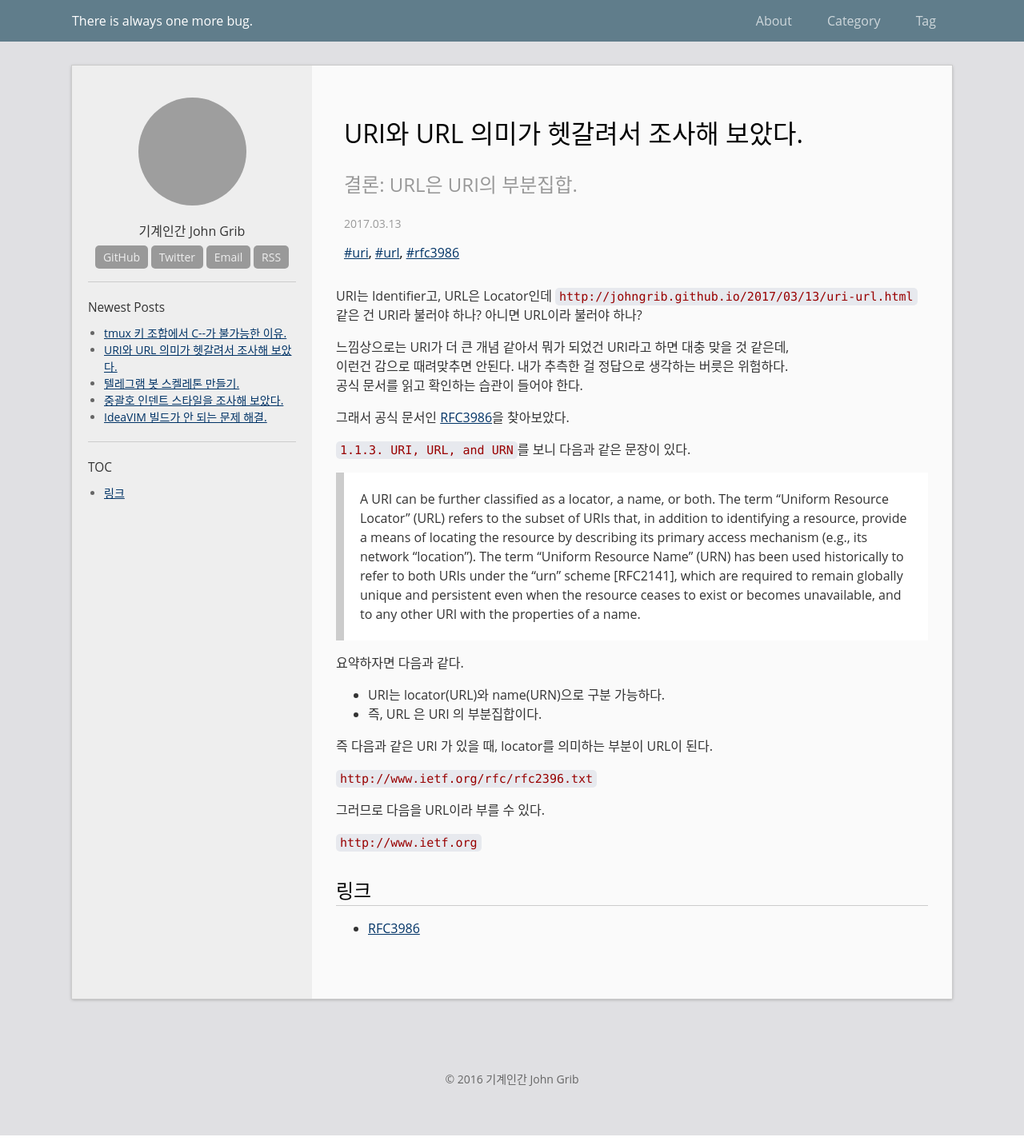
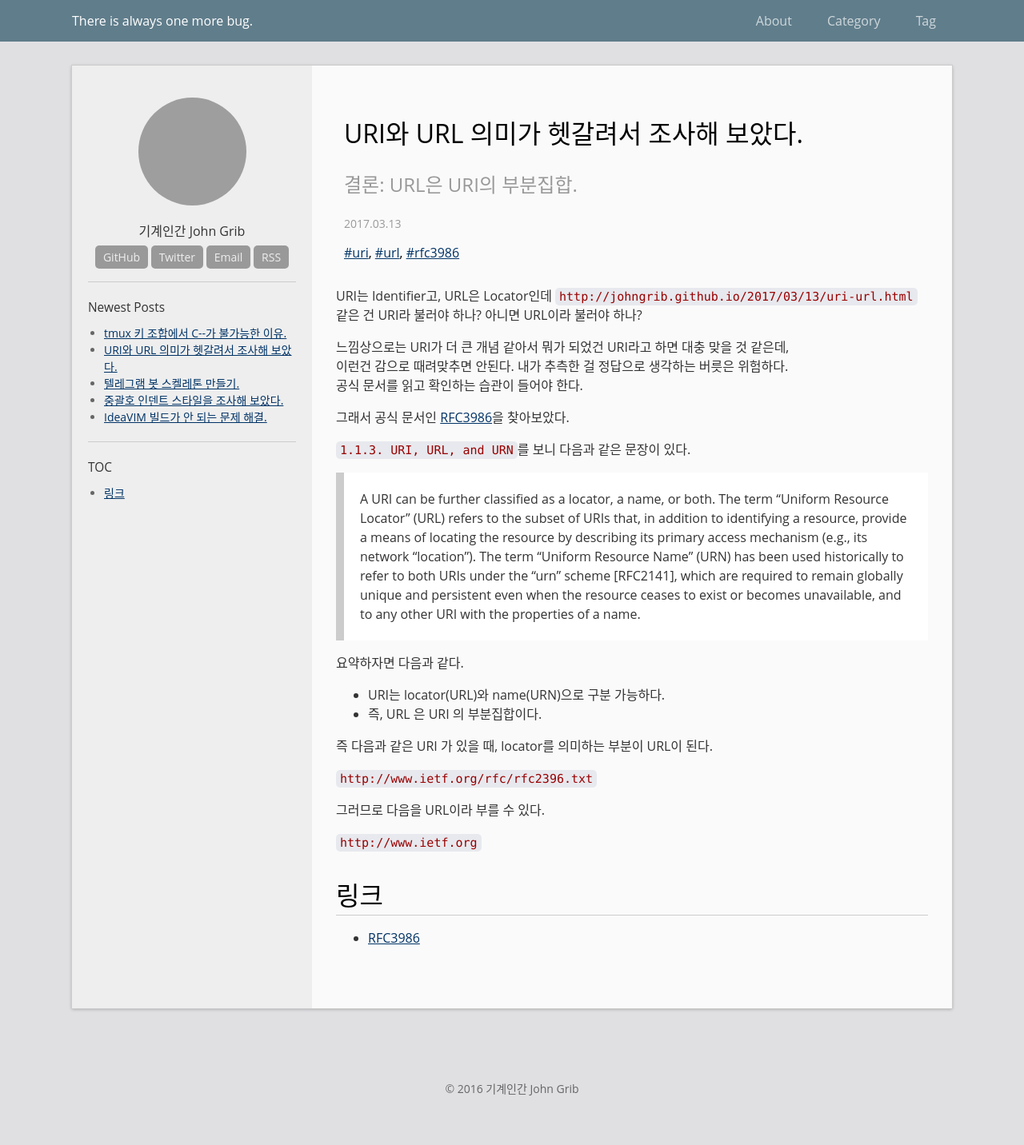
Before and after one commit to johngrib/johngrib.github.io.back, a Jekyll site: the page built from _posts/2017-03-13-uri-url.md, in a window 1280 px wide. Shown: the whole page at 80% size. Built offline with Jekyll 4.4.1, drawn with Linux system fonts in a browser that asks for light colours; comment, search, counter and statistics services are not loaded; grey boxes are pictures that could not be loaded.

Commit message:
h1, h2 스타일 변경

```diff
--- a/_sass/_post.scss
+++ b/_sass/_post.scss
@@ -38,6 +38,14 @@
             border-bottom: 1px solid #CCC;
         }
 
+        h1 {
+            font-size: 2em;
+        }
+        h2 {
+            font-size: 1.5em;
+            margin-left: 30px;
+        }
+
         pre {
             margin: 0;
             @include media-query($on-palm) {
```
